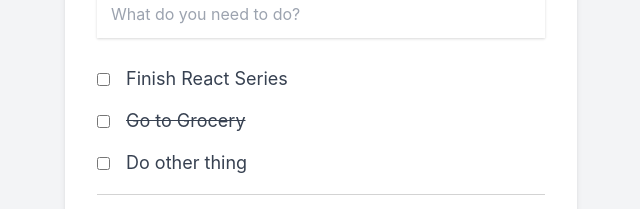
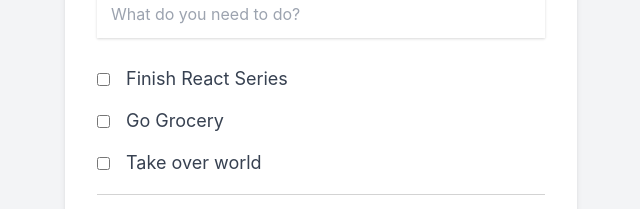
Before and after one commit to ismaelCalimaDev/todo-react, a React (Create React App) app: page / in a window 1280 px wide. Shown: the part 122-331 px from the top of the page, without its empty margins (319-959 px from the left). Built offline with nearby package versions, Linux system fonts and the light colour scheme.

Commit message:
Render todos through a for

```diff
--- a/src/components/App.js
+++ b/src/components/App.js
@@ -1,7 +1,28 @@
 import '../reset.css';
 import '../App.css';
+import {useState} from "react";
 
 function App() {
+
+    const [todos, setTodos] = useState([
+        {
+            id: 1,
+            title: 'Finish React Series',
+            isComplete: false,
+        },
+        {
+            id: 2,
+            title: 'Go Grocery',
+            isComplete: true,
+        },
+        {
+            id: 3,
+            title: 'Take over world',
+            isComplete: false,
+        },
+    ]);
+
+
     return (
         <div className="todo-app-container">
             <div className="todo-app">
@@ -15,10 +36,12 @@ function App() {
                 </form>
 
                 <ul className="todo-list">
+                    {todos.map((todo) => {
+                        return (
                                 <li className="todo-item-container">
                                     <div className="todo-item">
                                         <input type="checkbox" />
-                            <span className="todo-item-label">Finish React Series</span>
+                                        <span className="todo-item-label">{todo.title}</span>
                                         {/* <input type="text" className="todo-item-input" value="Finish React Series" /> */}
                                     </div>
                                     <button className="x-button">
@@ -37,52 +60,8 @@ function App() {
                                         </svg>
                                     </button>
                                 </li>
-                    <li className="todo-item-container">
-                        <div className="todo-item">
-                            <input type="checkbox" />
-                            <span className="todo-item-label line-through">
-                Go to Grocery
-              </span>
-                            {/* <input type="text" className="todo-item-input" value="Go to Grocery" /> */}
-                        </div>
-                        <button className="x-button">
-                            <svg
-                                className="x-button-icon"
-                                fill="none"
-                                viewBox="0 0 24 24"
-                                stroke="currentColor"
-                            >
-                                <path
-                                    strokeLinecap="round"
-                                    strokeLinejoin="round"
-                                    strokeWidth={2}
-                                    d="M6 18L18 6M6 6l12 12"
-                                />
-                            </svg>
-                        </button>
-                    </li>
-                    <li className="todo-item-container">
-                        <div className="todo-item">
-                            <input type="checkbox" />
-                            <span className="todo-item-label">Do other thing</span>
-                            {/* <input type="text" className="todo-item-input" value="Do other thing /> */}
-                        </div>
-                        <button className="x-button">
-                            <svg
-                                className="x-button-icon"
-                                fill="none"
-                                viewBox="0 0 24 24"
-                                stroke="currentColor"
-                            >
-                                <path
-                                    strokeLinecap="round"
-                                    strokeLinejoin="round"
-                                    strokeWidth={2}
-                                    d="M6 18L18 6M6 6l12 12"
-                                />
-                            </svg>
-                        </button>
-                    </li>
+                        )
+                    } )}
                 </ul>
 
                 <div className="check-all-container">
```
Lines whose indentation alone changed are shown as unchanged.
